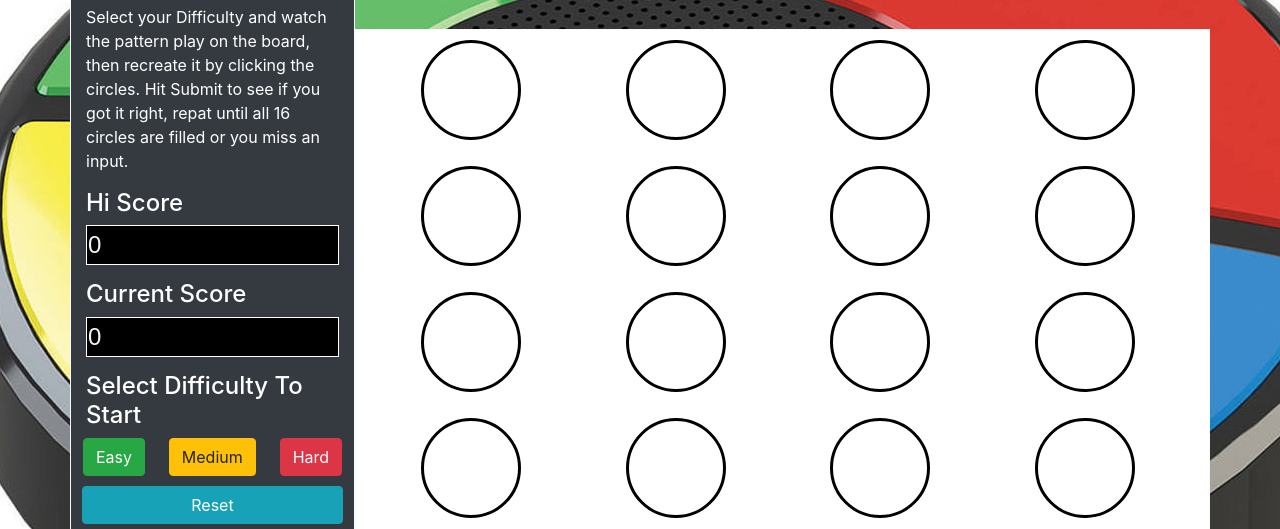
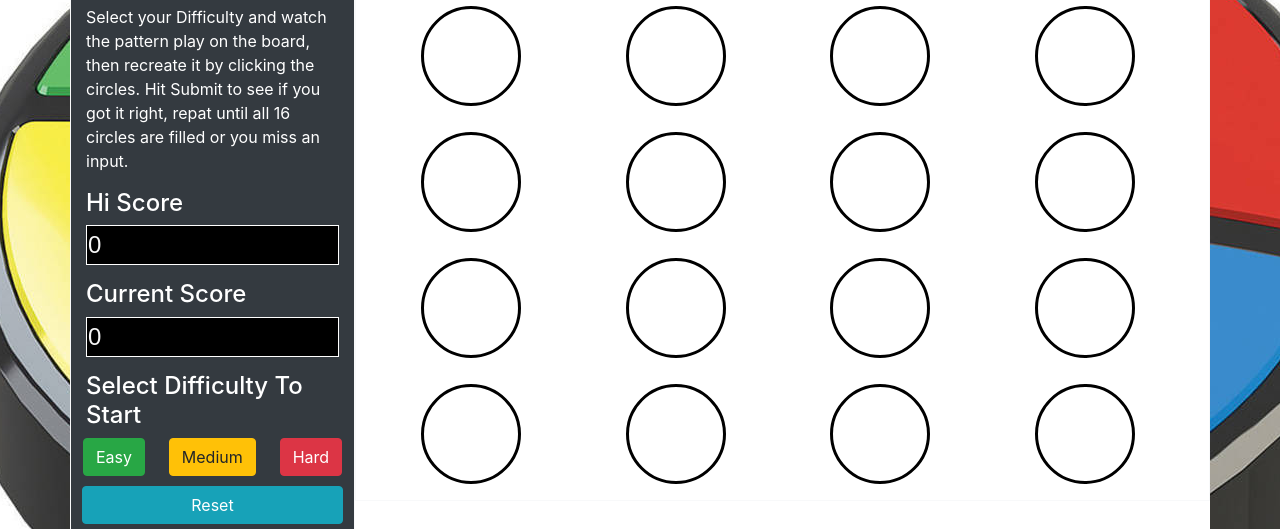
Before and after one commit to chriskistner/Galvanize-Q1-Project-Chris-Says, a website: page index.html in a window 1280 px wide. Shown: the part 96-625 px from the top of the page. Drawn offline with nearby package versions, Linux system fonts and the light colour scheme.

Commit message:
Added a white background to the main row to to help fix some of my screen scaling issues.

```diff
--- a/index.html
+++ b/index.html
@@ -16,7 +16,7 @@
                 <h1 class= "title text-center">The '<i>Chris Says</i>' Pattern Game</h1>
             </div>
         </div>
-        <div class="row align-items-center">
+        <div class="row align-items-center bg-white">
             <div class='optionsMenu col-3 border border-light bg-dark text-white'>
                 <h3>WELCOME</h3>
                 <p>Select your Difficulty and watch the pattern play on the board, then recreate it by clicking the circles.
--- a/main.css
+++ b/main.css
@@ -5,8 +5,8 @@
 
 .playField {
     width: 800px !important;
-    background-color:white;;
-
+    background-color:white;
+    height: 100%;
 }
 .highlighted {
     background-color: red;
@@ -29,7 +29,7 @@
 .gameButton {
     border: 3px solid black;
     border-radius: 50%;
-    width: 100px;
+    width:100px;
     height: 100px;
     display: inline-block;
     margin: 10px 50px ;
@@ -59,7 +59,7 @@
 }
 
 .optionsMenu {
-    height: 80vh;
+    height: 100%;
 }
 
 .title {
--- a/main.js
+++ b/main.js
@@ -63,10 +63,10 @@ function play (puzzle, startingDiff, delayTime) {
     // Starts a Game on the Easy difficulty setting
 function playEasy () {
     answer = generatePuzzle(4);
+    clearBoard();
+    play(answer, 10, 1500);
     normalMode.disabled = true;
     hardMode.disabled = true;
-    clearBoard();
-    play(answer, 10, 1500)
 }
 
     //Starts a Game on the Easy difficulty setting
```
